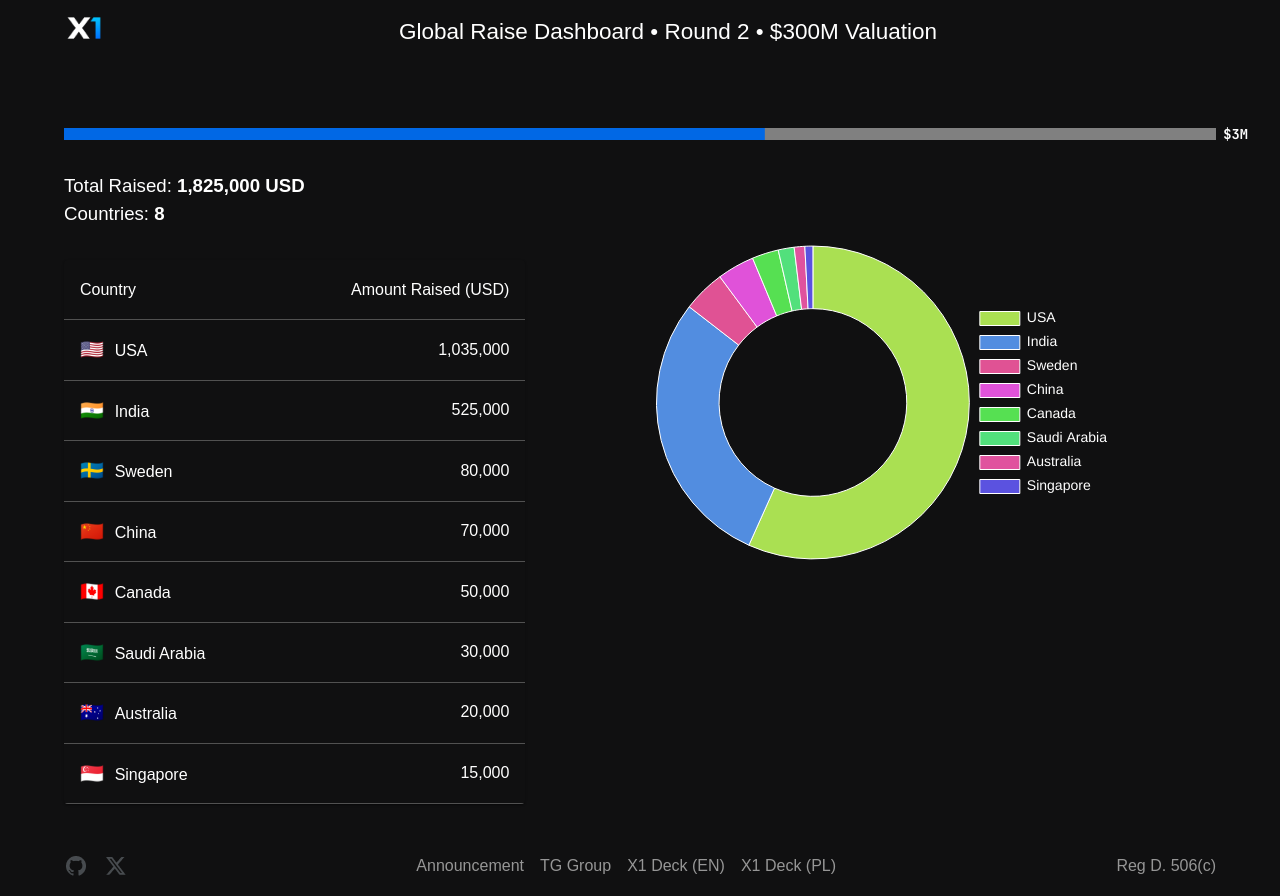
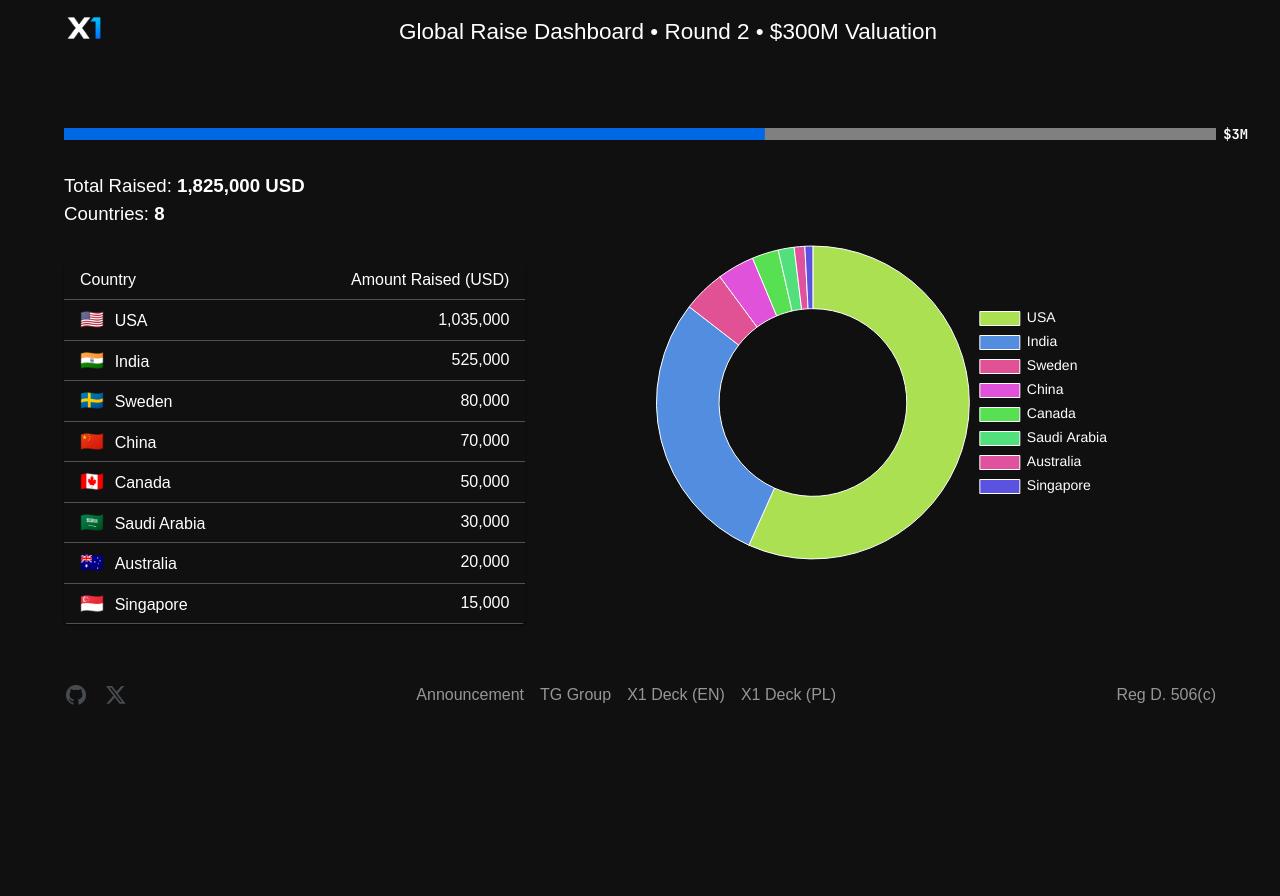
Before and after one commit to FairCrypto/x1-investors, a Next.js app: page / in a window 1280 px wide. After the commit the page ends 800 px from the top, so only its background shows below. Built offline with nearby package versions, Linux system fonts and the light colour scheme.

Commit message:
dense table

```diff
--- a/app/page.tsx
+++ b/app/page.tsx
@@ -90,7 +90,7 @@
               Countries: <b><CountUp end={investors.length} /></b>
             </Typography>
             <TableContainer component={Paper} sx={{ mt: 4 }}>
-              <Table sx={{ minWidth: 350 }} aria-label="simple table">
+              <Table size="small" sx={{ minWidth: 350 }} aria-label="simple table">
                 <TableHead>
                   <TableRow sx={{ fontWeight: 'bold' }}>
                     <TableCell>Country</TableCell>
```
